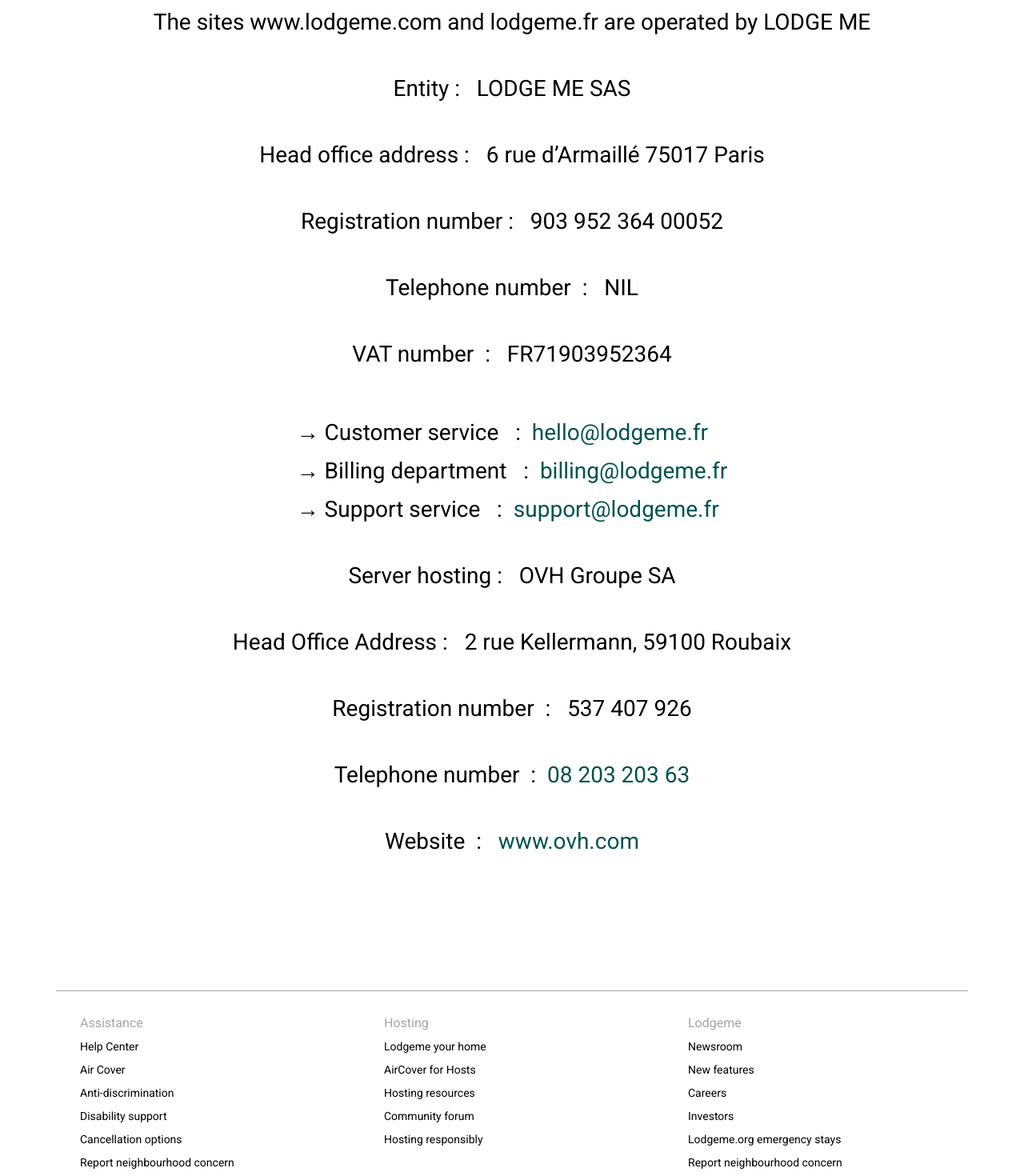
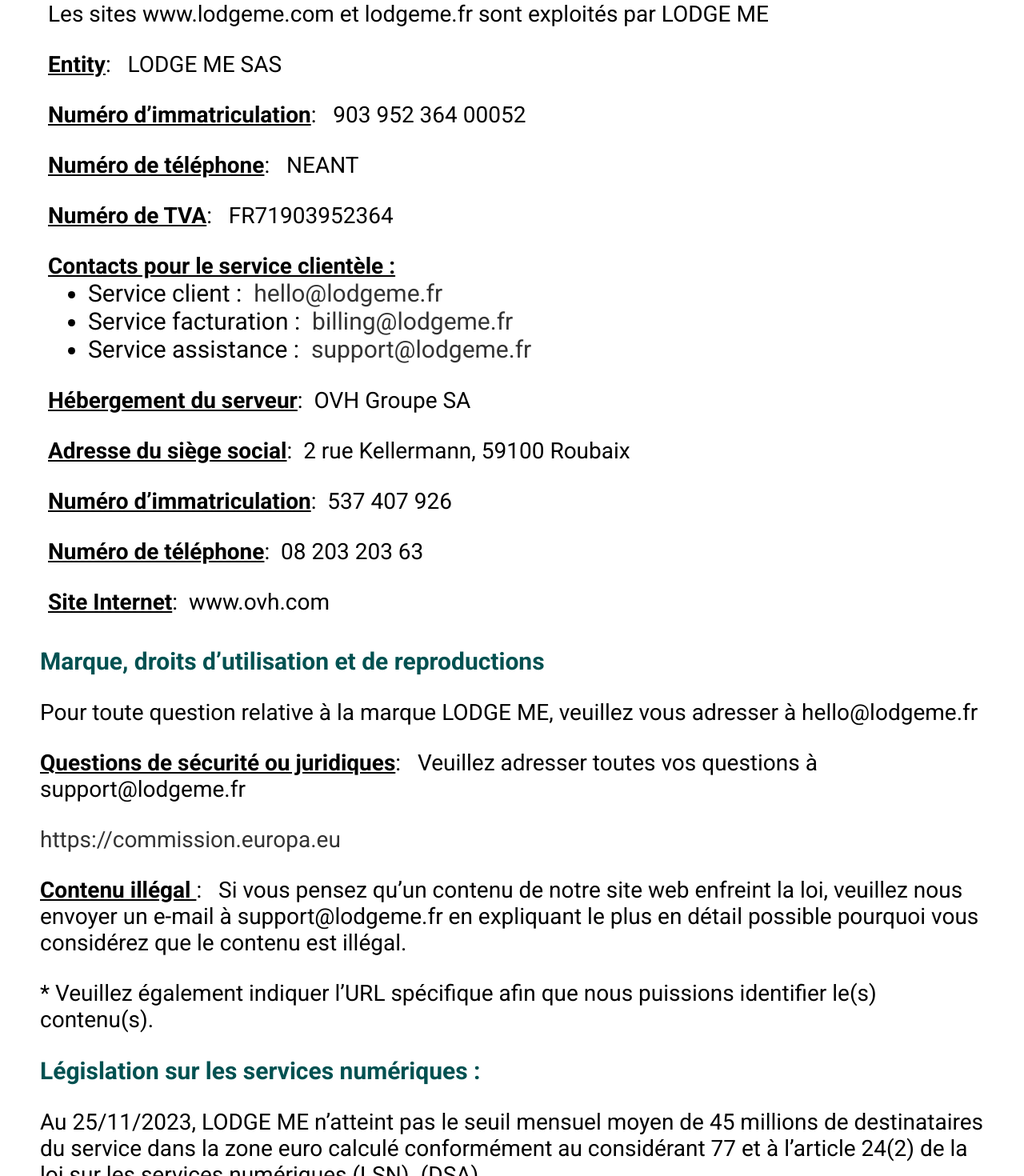
Before and after one commit to Adithyavarun-creator/lodgeme-trial, a React (Create React App) app: page /company-details in a window 1280 px wide. Shown: the part 240-1710 px from the top of the page at 80% size. Built offline with nearby package versions, Linux system fonts and the light colour scheme.

Commit message:
company details added

```diff
--- a/src/App.jsx
+++ b/src/App.jsx
@@ -5,11 +5,13 @@
 import Footer from "./components/Footer/Footer";
 import Navbar from "./components/Navbar/Navbar";
 import CompanyDetailsPage from "./pages/CompanyDetails/CompanyDetailsPage";
+import ScrollToTop from "./components/ScrollTop/ScrollToTop";
 
 function App() {
   return (
     <>
       <BrowserRouter>
+        <ScrollToTop />
         <GlobalStyles />
         <Navbar />
         <Routes>
--- a/src/components/Footer/Footer.jsx
+++ b/src/components/Footer/Footer.jsx
@@ -95,11 +95,7 @@
           <span className="footer_centertext">Privacy</span>
           <span className="footer_centertext">Terms</span>
           <span className="footer_centertext">Sitemap</span>
-          <Link
-            target="_blank"
-            to="/company-details"
-            className="linkStyle footer_centertext"
-          >
+          <Link to="/company-details" className="linkStyle footer_centertext">
             Company Details
           </Link>
         </div>
--- a/src/pages/CompanyDetails/CompanyDetails.js
+++ b/src/pages/CompanyDetails/CompanyDetails.js
@@ -4,31 +4,56 @@
 export const CompanyDetailsStyles = styled.div`
   display: flex;
   flex-direction: column;
-  gap: 30px;
+
+  gap: 100px;
   padding: 50px;
-  justify-content: center;
-  align-items: center;
+
   cursor: pointer;
+
   @media ${devices.bigLaptopsAndDesktops} {
-    gap: 50px;
+    gap: 30px;
   }
 
   @media ${devices.tabletsAndIpads} {
     gap: 30px;
   }
   @media ${devices.smallTabs} {
+    padding: 20px;
+
     gap: 20px;
   }
 
   @media ${devices.smallMobiles} {
+    padding: 20px;
+
     gap: 10px;
   }
 
-  .companyboxheading {
-    font-size: 30px;
-    font-weight: bolder;
-    color: ${({ theme }) => theme.colors.primaryColor};
-    text-decoration: underline;
+  .companydetailsbox-1 {
+    display: flex;
+    flex-direction: column;
+    gap: 30px;
+    padding: 10px;
+
+    @media ${devices.bigLaptopsAndDesktops} {
+      gap: 30px;
+    }
+
+    @media ${devices.tabletsAndIpads} {
+      gap: 30px;
+    }
+    @media ${devices.smallTabs} {
+      gap: 20px;
+    }
+
+    @media ${devices.smallMobiles} {
+      gap: 10px;
+    }
+  }
+
+  span {
+    font-size: 34px;
+    margin-bottom: 10px;
 
     @media ${devices.bigLaptopsAndDesktops} {
       font-size: 30px;
@@ -38,11 +63,52 @@
       font-size: 24px;
     }
     @media ${devices.smallTabs} {
-      font-size: 22px;
+      font-size: 18px;
     }
 
     @media ${devices.smallMobiles} {
-      font-size: 20px;
+      font-size: 10px;
+    }
+  }
+
+  li {
+    font-size: 34px;
+    margin-left: 50px;
+
+    @media ${devices.bigLaptopsAndDesktops} {
+      font-size: 30px;
+    }
+
+    @media ${devices.tabletsAndIpads} {
+      font-size: 24px;
+    }
+    @media ${devices.smallTabs} {
+      font-size: 12px;
+    }
+
+    @media ${devices.smallMobiles} {
+      font-size: 10px;
+    }
+  }
+
+  .companyboxheading {
+    /* text-align: center; */
+    font-size: 34px;
+    color: ${({ theme }) => theme.colors.primaryColor};
+
+    @media ${devices.bigLaptopsAndDesktops} {
+      font-size: 30px;
+    }
+
+    @media ${devices.tabletsAndIpads} {
+      font-size: 24px;
+    }
+    @media ${devices.smallTabs} {
+      font-size: 18px;
+    }
+
+    @media ${devices.smallMobiles} {
+      font-size: 12px;
     }
   }
 
@@ -57,11 +123,33 @@
       font-size: 20px;
     }
     @media ${devices.smallTabs} {
-      font-size: 18px;
+      font-size: 14px;
     }
 
     @media ${devices.smallMobiles} {
+      font-size: 10px;
+    }
+  }
+  .companysidetext {
+    /* text-decoration: underline; */
+    font-size: 28px;
+    /* font-weight: bolder; */
+    text-decoration: underline;
+    font-weight: bold;
+
+    @media ${devices.bigLaptopsAndDesktops} {
+      font-size: 28px;
+    }
+
+    @media ${devices.tabletsAndIpads} {
+      font-size: 20px;
+    }
+    @media ${devices.smallTabs} {
       font-size: 14px;
+    }
+
+    @media ${devices.smallMobiles} {
+      font-size: 10px;
     }
   }
 
@@ -81,12 +169,12 @@
     }
     @media ${devices.smallTabs} {
       margin-top: 10px;
-      font-size: 18px;
+      font-size: 14px;
     }
 
     @media ${devices.smallMobiles} {
       margin-top: 7px;
-      font-size: 14px;
+      font-size: 10px;
     }
   }
 
@@ -102,11 +190,44 @@
       font-size: 22px;
     }
     @media ${devices.smallTabs} {
-      font-size: 18px;
+      font-size: 14px;
     }
 
     @media ${devices.smallMobiles} {
-      font-size: 16px;
+      font-size: 10px;
+    }
+  }
+
+  .companydetailsbox-2 {
+    display: flex;
+    justify-content: center;
+    /* align-items: center; */
+    flex-direction: column;
+    /* text-align: justify; */
+    gap: 30px;
+  }
+
+  .companyservice {
+    font-size: 32px;
+    color: ${({ theme }) => theme.colors.primaryColor};
+  }
+
+  .weblink {
+    font-size: 30px;
+
+    @media ${devices.bigLaptopsAndDesktops} {
+      font-size: 30px;
+    }
+
+    @media ${devices.tabletsAndIpads} {
+      font-size: 20px;
+    }
+    @media ${devices.smallTabs} {
+      font-size: 14px;
+    }
+
+    @media ${devices.smallMobiles} {
+      font-size: 10px;
     }
   }
 `;
--- a/src/pages/CompanyDetails/CompanyDetailsPage.jsx
+++ b/src/pages/CompanyDetails/CompanyDetailsPage.jsx
@@ -14,66 +14,64 @@
           <title>Lodge Company Details</title>
         </Helmet>
         <CompanyDetailsStyles>
+          <div className="companydetailsbox-1">
             <div className="companybox">
-            <h2 className="companyboxheading">{t("legalnotice")}</h2>
+              <h2 className="companyboxheading" style={{ textAlign: "center" }}>
+                {t("legalnotice")}
+              </h2>
             </div>
             <div>
               <span className="companyboxtext">
-              The sites www.lodgeme.com and lodgeme.fr are operated by LODGE ME
-            </span>
-          </div>
-          <div>
-            <span className="companyboxtext">Entity : &nbsp; LODGE ME SAS</span>
-          </div>
-          <div>
-            <span className="companyboxtext">
-              Head office address : &nbsp; 6 rue d’Armaillé 75017 Paris
+                Les sites www.lodgeme.com et lodgeme.fr sont exploités par LODGE
+                ME
               </span>
             </div>
             <div>
               <span className="companyboxtext">
-              Registration number : &nbsp; 903 952 364 00052
+                <span className="companysidetext">Entity</span>: &nbsp; LODGE ME
+                SAS
               </span>
             </div>
             <div>
               <span className="companyboxtext">
-              Telephone number&nbsp; : &nbsp; NIL
+                <span className="companysidetext">
+                  Numéro d’immatriculation
+                </span>
+                : &nbsp; 903 952 364 00052
               </span>
             </div>
             <div>
               <span className="companyboxtext">
-              VAT number&nbsp; : &nbsp; FR71903952364{" "}
+                <span className="companysidetext"> Numéro de téléphone</span>:
+                &nbsp; NEANT
               </span>
             </div>
             <div>
-            {/* <span className="companyboxtext" style={{ textAlign: "center" }}>
-            Customer service contacts &nbsp;
-          </span> */}
-            <ul>
-              <li className="companyboxlist">
-                &#8594; Customer service &nbsp; : &nbsp;
-                <a
-                  className="linkStyle companylinks"
-                  href="mailto:hello@lodgeme.fr"
-                >
+              <span className="companyboxtext">
+                <span className="companysidetext"> Numéro de TVA</span>: &nbsp;
+                FR71903952364
+              </span>
+            </div>
+            <div>
+              <ul className="contactlist">
+                <span className="companysidetext">
+                  Contacts pour le service clientèle :
+                </span>
+                <li>
+                  Service client : &nbsp;
+                  <a className="linkStyle" href="mailto:hello@lodgeme.fr">
                     hello@lodgeme.fr
                   </a>
                 </li>
-              <li className="companyboxlist">
-                &#8594; Billing department &nbsp; : &nbsp;
-                <a
-                  className="linkStyle companylinks"
-                  href="mailto:billing@lodgeme.fr"
-                >
+                <li>
+                  Service facturation : &nbsp;
+                  <a className="linkStyle" href="mailto:billing@lodgeme.fr">
                     billing@lodgeme.fr
                   </a>
                 </li>
-              <li className="companyboxlist">
-                &#8594; Support service &nbsp; : &nbsp;
-                <a
-                  className="linkStyle companylinks"
-                  href="mailto:support@lodgeme.fr"
-                >
+                <li>
+                  Service assistance : &nbsp;
+                  <a className="linkStyle" href="mailto:support@lodgeme.fr">
                     support@lodgeme.fr
                   </a>
                 </li>
@@ -82,37 +80,99 @@
 
             <div>
               <span className="companyboxtext">
-              Server hosting : &nbsp; OVH Groupe SA
+                <span className="companysidetext">Hébergement du serveur</span>:
+                &nbsp;OVH Groupe SA
               </span>
             </div>
             <div>
               <span className="companyboxtext">
-              Head Office Address : &nbsp; 2 rue Kellermann, 59100 Roubaix
+                <span className="companysidetext">Adresse du siège social</span>
+                : &nbsp;2 rue Kellermann, 59100 Roubaix
               </span>
             </div>
             <div>
               <span className="companyboxtext">
-              Registration number &nbsp;: &nbsp; 537 407 926
+                <span className="companysidetext">
+                  Numéro d’immatriculation
+                </span>
+                : &nbsp;537 407 926
+              </span>
+            </div>
+
+            <div>
+              <span className="companyboxtext">
+                <span className="companysidetext">Numéro de téléphone</span>:
+                &nbsp;08 203 203 63
               </span>
             </div>
             <div>
               <span className="companyboxtext">
-              Telephone number &nbsp;: &nbsp;
+                <span className="companysidetext">Site Internet</span>:
+                &nbsp;www.ovh.com
               </span>
-            <a href="tel:08 203 203 63" className="linkStyle companylinks">
-              08 203 203 63
-            </a>
+            </div>
+          </div>
+
+          <div className="companydetailsbox-2">
+            <div>
+              <h2 className="companyboxheading">
+                Marque, droits d’utilisation et de reproductions
+              </h2>
+            </div>
+            <div>
+              <span className="companyboxtext">
+                Pour toute question relative à la marque LODGE ME, veuillez vous
+                adresser à hello@lodgeme.fr
+              </span>
+            </div>
+            <div>
+              <span className="companyboxtext">
+                <span className="companysidetext">
+                  Questions de sécurité ou juridiques
+                </span>
+                : &nbsp; Veuillez adresser toutes vos questions à
+                support@lodgeme.fr
+              </span>
             </div>
 
             <div>
-            <span className="companyboxtext">Website&nbsp; : &nbsp; </span>
               <a
-              className="linkStyle companylinks"
-              href="https://www.ovh.com"
+                href="https://commission.europa.eu"
+                className="linkStyle companyboxtext"
                 target="_blank"
               >
-              www.ovh.com
+                https://commission.europa.eu
               </a>
+            </div>
+            <div>
+              <span className="companyboxtext">
+                <span className="companysidetext">Contenu illégal </span>:
+                &nbsp; Si vous pensez qu’un contenu de notre site web enfreint
+                la loi, veuillez nous envoyer un e-mail à support@lodgeme.fr en
+                expliquant le plus en détail possible pourquoi vous considérez
+                que le contenu est illégal.
+              </span>
+            </div>
+
+            <div>
+              <span className="companyboxtext">
+                * Veuillez également indiquer l’URL spécifique afin que nous
+                puissions identifier le(s) contenu(s).
+              </span>
+            </div>
+          </div>
+          <div>
+            <h3 className="companyboxheading">
+              Législation sur les services numériques :
+            </h3>
+          </div>
+          <div>
+            <span className="companyboxtext">
+              Au 25/11/2023, LODGE ME n’atteint pas le seuil mensuel moyen de 45
+              millions de destinataires du service dans la zone euro calculé
+              conformément au considérant 77 et à l’article 24(2) de la loi sur
+              les services numériques (LSN). (DSA).
+            </span>
           </div>
         </CompanyDetailsStyles>
       </HelmetProvider>
```
Also changed, not shown: src/components/ScrollTop/ScrollToTop.jsx (added, +12 -0 lines). Lines whose indentation alone changed are shown as unchanged.
